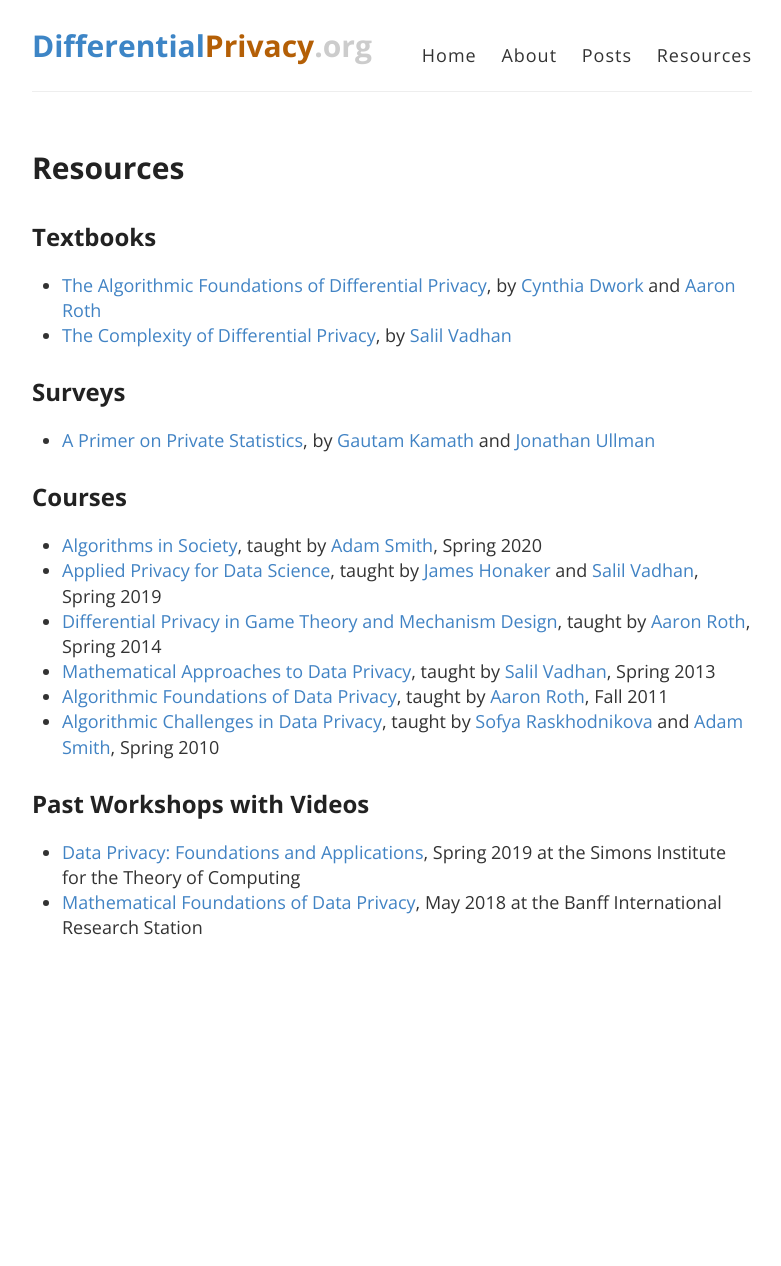
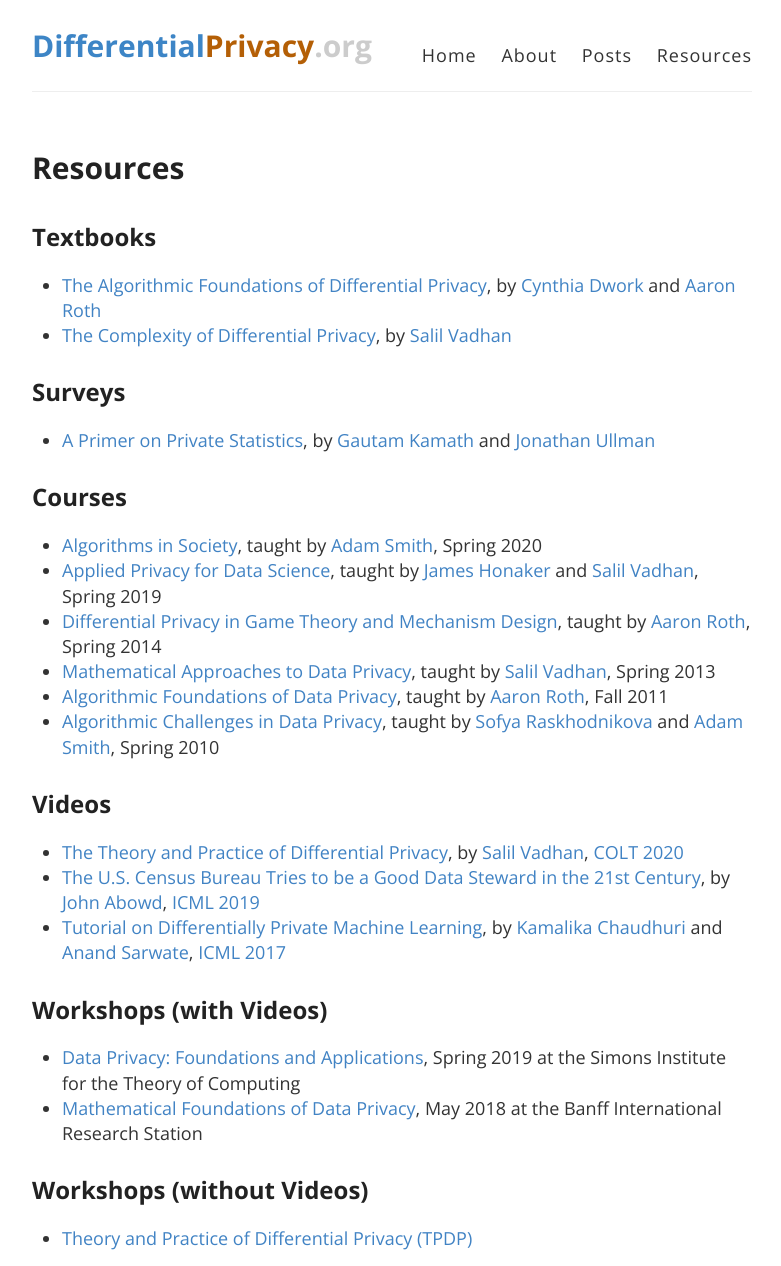
Before and after one commit to differentialprivacy/differentialprivacy, a Jekyll site: the page built from resources.md, in a window 1280 px wide. Shown: the whole page, without its empty margins (248-1029 px from the left). Built offline with Jekyll 4.4.1, drawn with Linux system fonts in a browser that asks for light colours; before the commit the page ends 955 px from its top, so only the background shows below that.

Commit message:
more resources

```diff
--- a/resources.md
+++ b/resources.md
@@ -19,6 +19,14 @@ permalink: /resources/
 * [Algorithmic Foundations of Data Privacy](https://www.cis.upenn.edu/~aaroth/courses/privacyF11.html), taught by [Aaron Roth](https://www.cis.upenn.edu/~aaroth/), Fall 2011
 * [Algorithmic Challenges in Data Privacy](http://www.cse.psu.edu/~ads22/privacy598/), taught by [Sofya Raskhodnikova](https://cs-people.bu.edu/sofya/) and [Adam Smith](https://cs-people.bu.edu/ads22/), Spring 2010
 
-## Past Workshops with Videos
+## Videos
+* [The Theory and Practice of Differential Privacy](), by [Salil Vadhan](https://salil.seas.harvard.edu/), [COLT 2020](https://www.colt2020.org/)
+* [The U.S. Census Bureau Tries to be a Good Data Steward in the 21st Century](https://www.youtube.com/watch?v=R_8riuhIw-4), by [John Abowd](https://www.ilr.cornell.edu/people/john-abowd), [ICML 2019](https://icml.cc/Conferences/2019)
+* [Tutorial on Differentially Private Machine Learning](https://vimeo.com/248492174), by [Kamalika Chaudhuri](http://cseweb.ucsd.edu/~kamalika/) and [Anand Sarwate](https://www.ece.rutgers.edu/~asarwate/), [ICML 2017](https://icml.cc/Conferences/2017/)
+
+## Workshops (with Videos)
 * [Data Privacy: Foundations and Applications](https://simons.berkeley.edu/programs/privacy2019), Spring 2019 at the Simons Institute for the Theory of Computing
 * [Mathematical Foundations of Data Privacy](https://www.birs.ca/events/2018/5-day-workshops/18w5189), May 2018 at the Banff International Research Station
+
+## Workshops (without Videos)
+* [Theory and Practice of Differential Privacy (TPDP)](https://tpdp.journalprivacyconfidentiality.org/)
```
